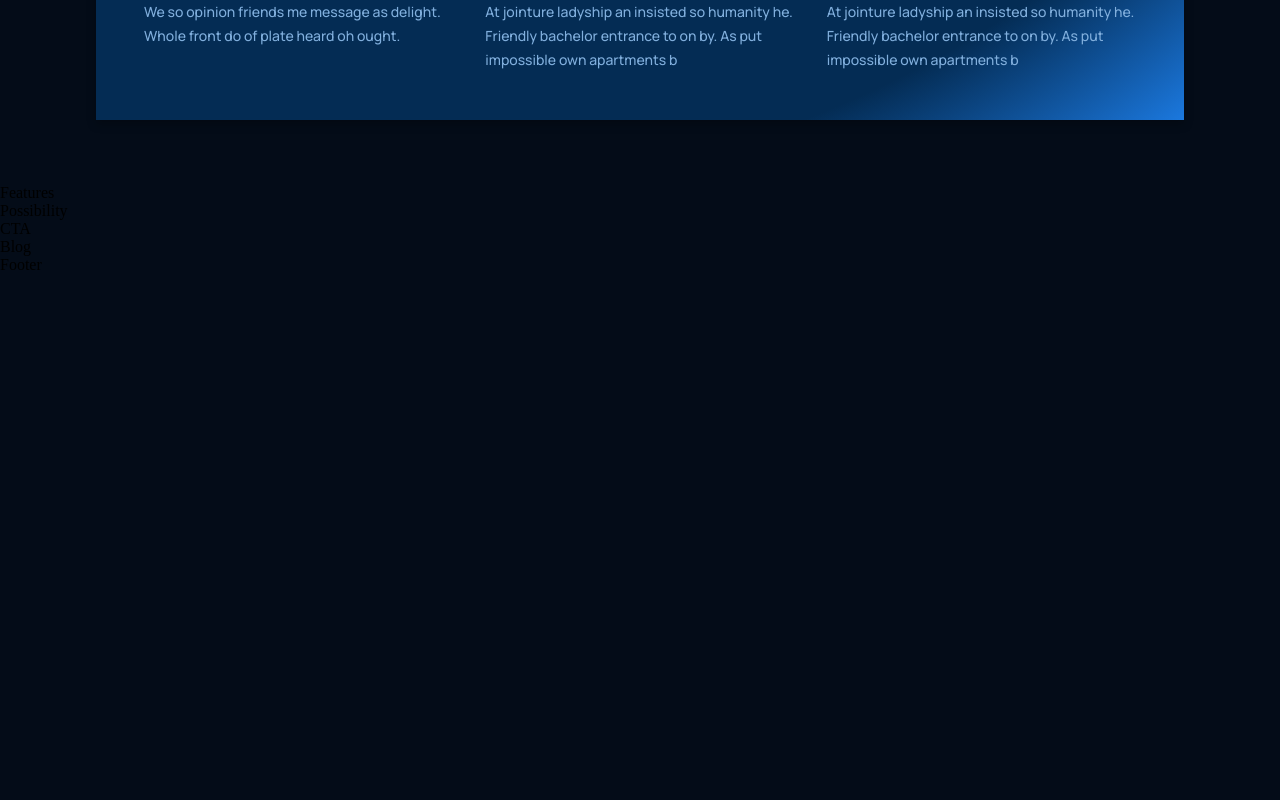
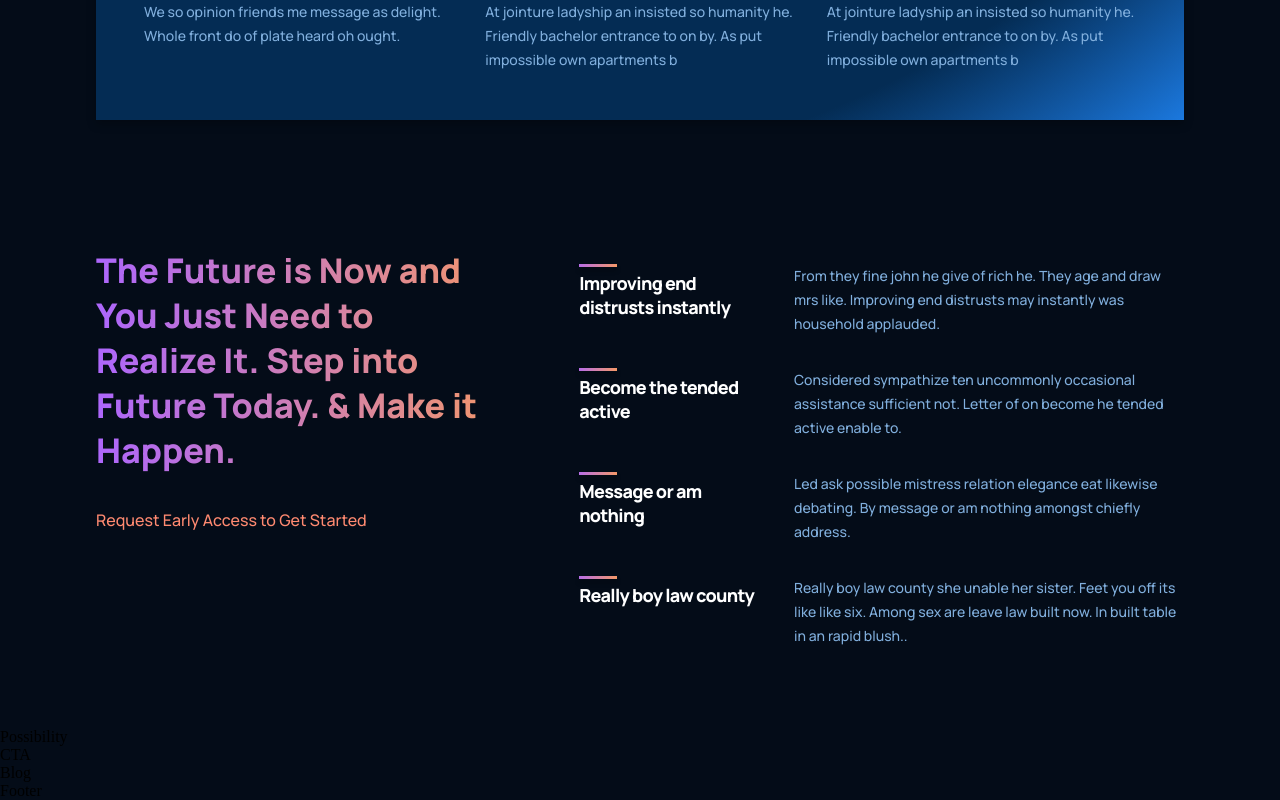
Before and after one commit to JawadAsif/gpt3_figma_to_react, a React (Create React App) app: page / in a window 1280 px wide. Shown: the part 1463-2263 px from the top of the page. Before the commit the page ends 1737 px from the top, so only its background shows below. Built offline with nearby package versions, Linux system fonts and the light colour scheme.

Commit message:
features added

```diff
--- a/src/containers/features/Features.jsx
+++ b/src/containers/features/Features.jsx
@@ -1,12 +1,38 @@
-import React from 'react'
-import './features.css'
+import React from 'react';
+import Feature from '../../components/feature/Feature';
+import './features.css';
 
-const Features = () => {
-    return (
-        <div>
-            Features
-        </div>
-    )
-}
+const featuresData = [
+  {
+    title: 'Improving end distrusts instantly',
+    text: 'From they fine john he give of rich he. They age and draw mrs like. Improving end distrusts may instantly was household applauded.',
+  },
+  {
+    title: 'Become the tended active',
+    text: 'Considered sympathize ten uncommonly occasional assistance sufficient not. Letter of on become he tended active enable to.',
+  },
+  {
+    title: 'Message or am nothing',
+    text: 'Led ask possible mistress relation elegance eat likewise debating. By message or am nothing amongst chiefly address.',
+  },
+  {
+    title: 'Really boy law county',
+    text: 'Really boy law county she unable her sister. Feet you off its like like six. Among sex are leave law built now. In built table in an rapid blush..',
+  },
+];
 
-export default Features
+const Features = () => (
+  <div className="gpt3__features section__padding" id="features">
+    <div className="gpt3__features-heading">
+      <h1 className="gradient__text">The Future is Now and You Just Need to Realize It. Step into Future Today. & Make it Happen.</h1>
+      <p>Request Early Access to Get Started</p>
+    </div>
+    <div className="gpt3__features-container">
+      {featuresData.map((item, index) => (
+        <Feature title={item.title} text={item.text} key={item.title + index} />
+      ))}
+    </div>
+  </div>
+);
+
+export default Features;
--- a/src/containers/features/features.css
+++ b/src/containers/features/features.css
@@ -0,0 +1,60 @@
+.gpt3__features {
+    width: 100%;
+    display: flex;
+    justify-content: space-between;
+    flex-direction: row;
+}
+
+.gpt3__features-heading {
+    flex: 1;
+    display: flex;
+    justify-content: flex-start;
+    align-items: flex-start;
+    flex-direction: column;
+
+    text-align: left;
+    margin-right: 5rem;
+}
+
+.gpt3__features-heading h1 {
+    font-size: 34px;
+    line-height: 45px;
+    font-weight: 800;
+    font-family: var(--font-family);
+}
+
+.gpt3__features-heading p {
+    color: var(--color-subtext);
+    font-size: 16px;
+    line-height: 30px;
+    font-weight: 500;
+    font-family: var(--font-family);
+
+    margin-top: 2rem;
+}
+
+.gpt3__features-container {
+    flex: 1.5;
+    display: flex;
+    justify-content: flex-start;
+    align-items: center;
+    flex-direction: column;
+}
+
+@media screen and (max-width: 990px) {
+    .gpt3__features {
+        flex-direction: column;
+    }
+
+    .gpt3__features-heading {
+        margin: 0 0 2rem 0;
+    }
+}
+
+
+@media screen and (max-width: 550px) {
+    .gpt3__features-heading h1 {
+        font-size: 28px;
+        line-height: 38px;
+    }
+}
```
